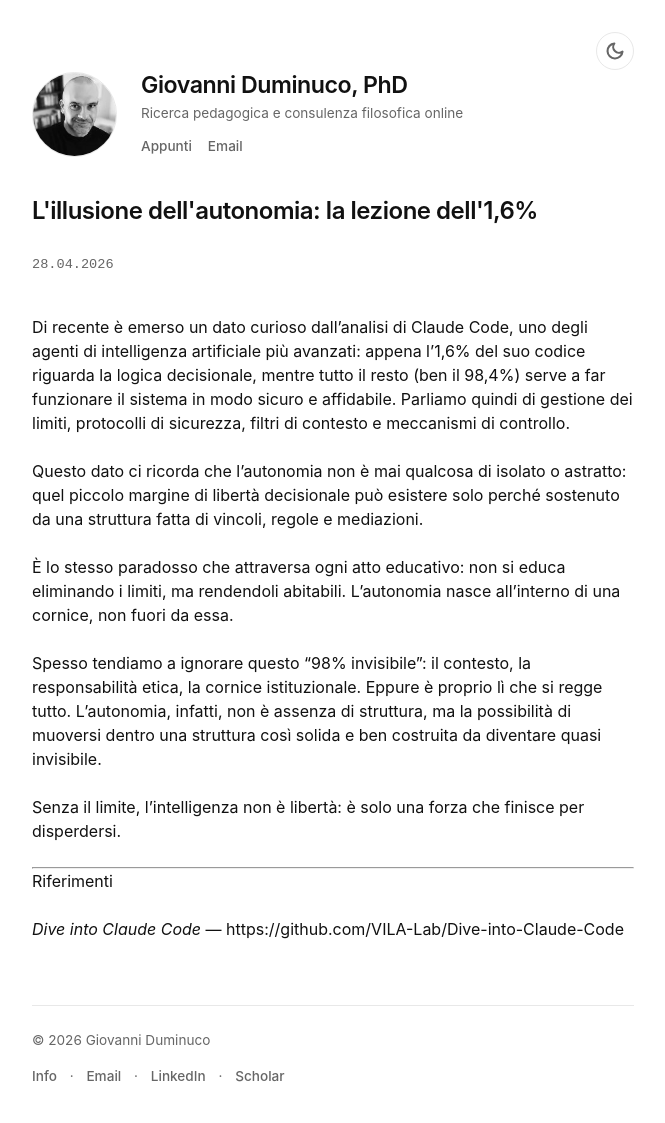
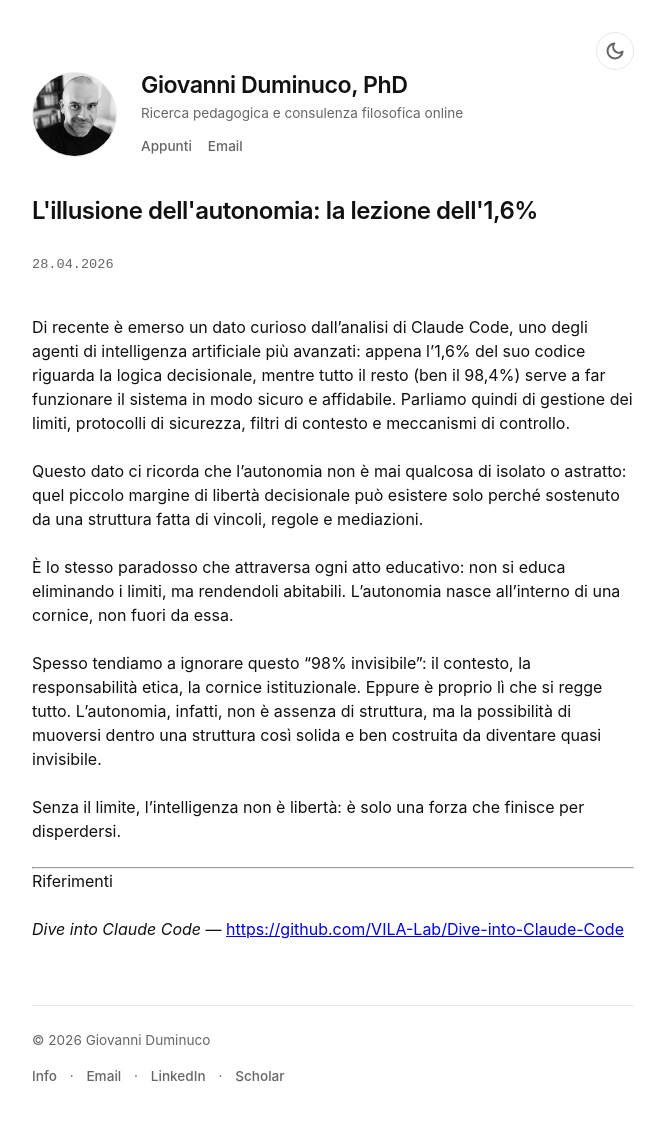
Before and after one commit to dumgio/dumgio.github.io, a Jekyll site: the page built from _posts/2026-04-28-illusione-autonomia-lezione-uno-virgola-sei.md, in a window 1280 px wide. Shown: the whole page, without its empty margins (307-972 px from the left). Built offline with Jekyll 4.4.1, drawn with Linux system fonts in a browser that asks for light colours; part of the change alters nothing that is shown.

```diff
--- a/_posts/2026-04-28-illusione-autonomia-lezione-uno-virgola-sei.md
+++ b/_posts/2026-04-28-illusione-autonomia-lezione-uno-virgola-sei.md
@@ -15,6 +15,8 @@ Senza il limite, l’intelligenza non è libertà: è solo una forza che finisce
 
 ---
 
+
+
 Riferimenti
 
-*Dive into Claude Code* — https://github.com/VILA-Lab/Dive-into-Claude-Code
+*Dive into Claude Code* — [https://github.com/VILA-Lab/Dive-into-Claude-Code](https://github.com/VILA-Lab/Dive-into-Claude-Code)
```
